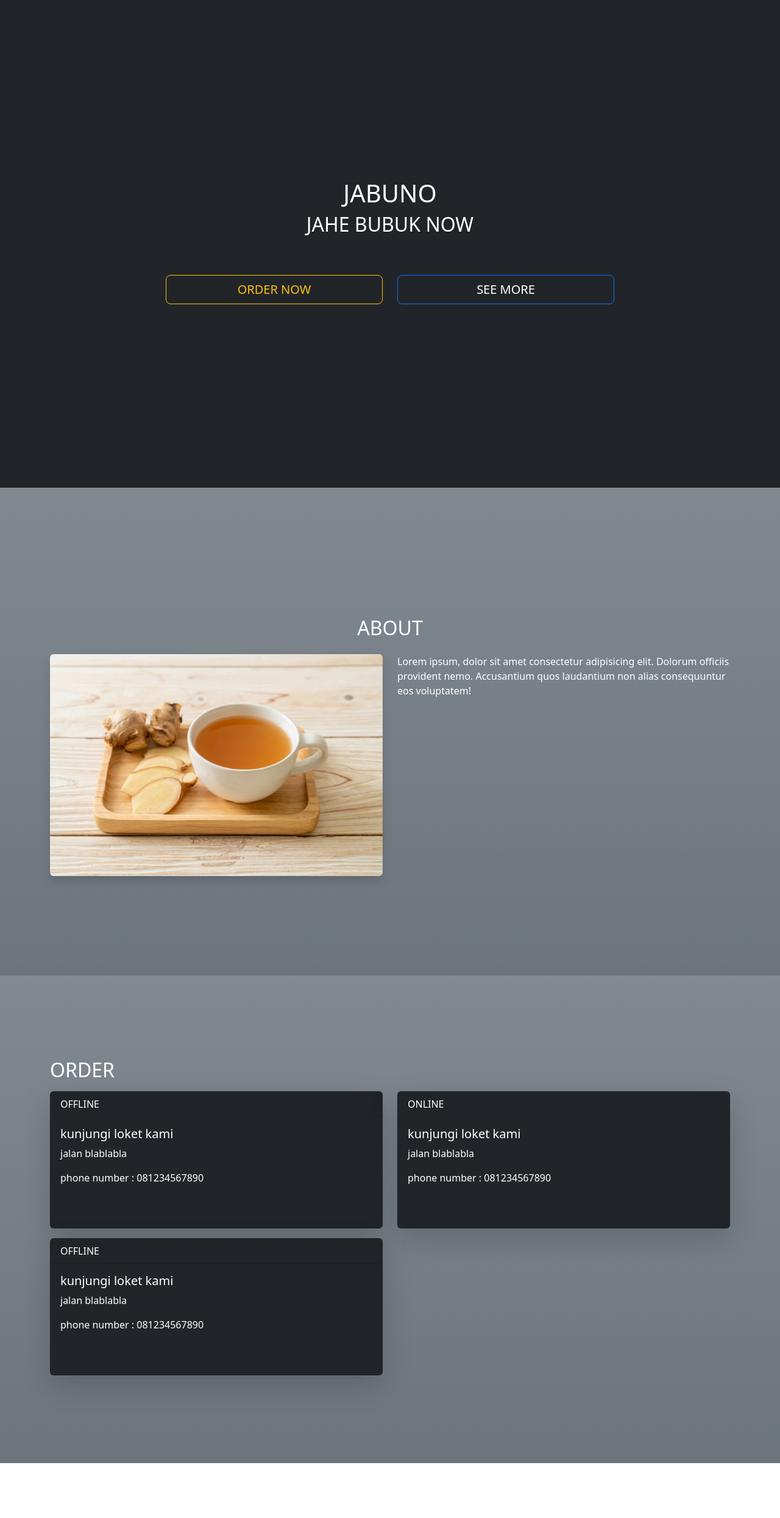
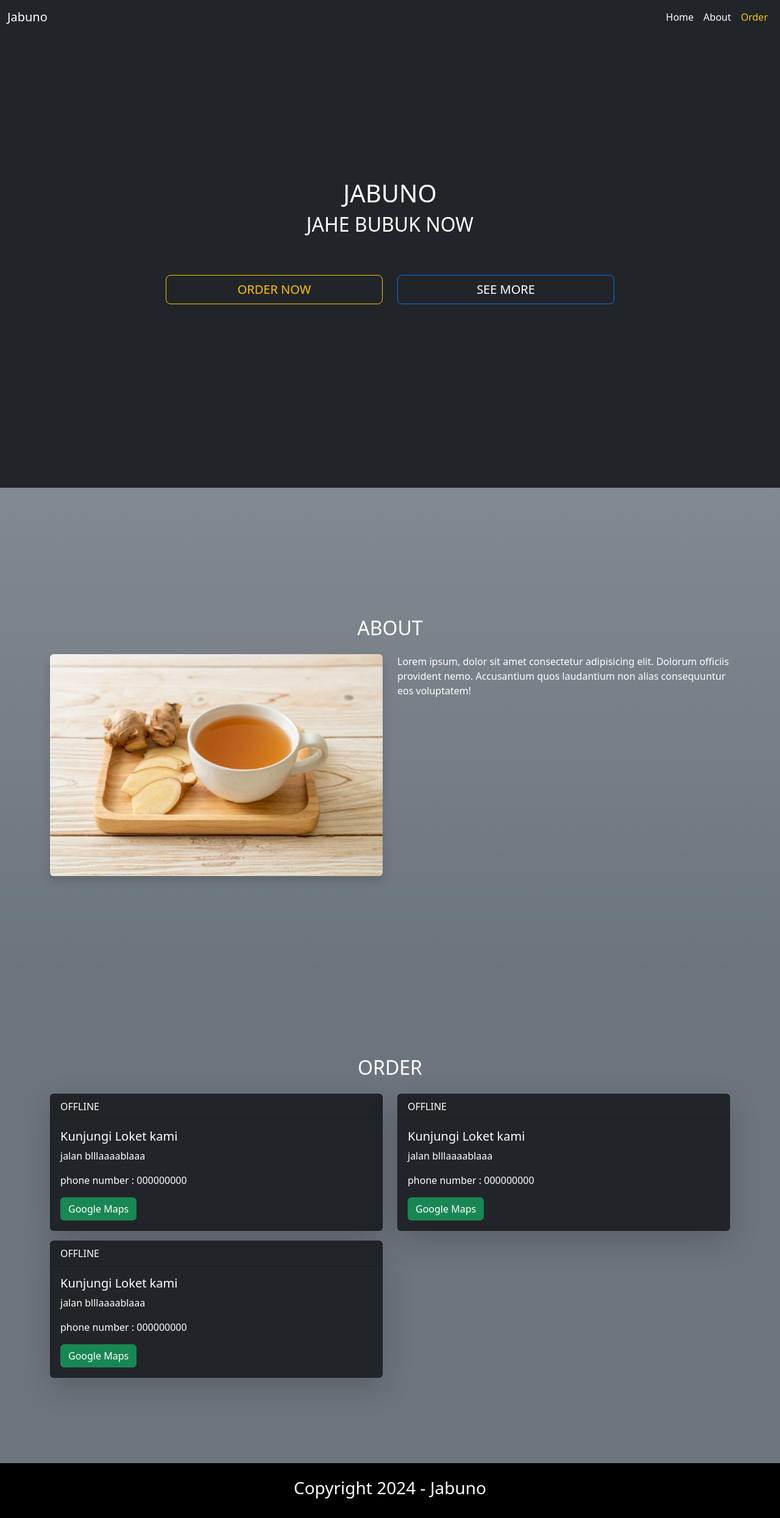
Before and after one commit to Akusalsaaa01/akusalsaaa01.github.io, a plain HTML site: page index.html in a window 1280 px wide. Shown: the whole page at 61% size. Before the commit the page ends 2400 px from the top, so only its background shows below. Drawn offline with nearby package versions, Linux system fonts and the light colour scheme.

Commit message:
Add files via upload

```diff
--- a/index.html
+++ b/index.html
@@ -9,9 +9,40 @@
         .jumbotron, .about, .order{
             min-height: 100vh;
         }
+        .nav-link.active{
+            color: #ffc107 !important;
+        }
     </style>
 </head>
-  <body>
+<body data-bs-spy="scroll" data-bs-target="#navbarNav">
+
+    <nav class="navbar navbar-expand-lg navbar-dark bg-dark fixed-top">
+        <div class="container-fluid">
+            <a href="#" class="navbar-brand text-white">Jabuno</a>
+            <button class="navbar-toggler"
+                    type="button"
+                    data-bs-toggle="collapse"
+                    data-bs-target="#navbarNav"
+                    aria-controls="navbarNav"
+                    aria-expanded="false"
+                    aria-label="Toogle Navigation">
+                    <span class="navbar-toggler-icon"></span>
+            </button>
+            <div class="collapse navbar-collapse justify-content-end text-center" id="navbarNav">
+                <ul class="navbar-nav navbar-pills">
+                    <li class="nav-item">
+                        <a href="#home" class="nav-link active bg-transparent text-white" aria-current="">Home</a>
+                    </li>
+                    <li class="nav-item">
+                        <a href="#about" class="nav-link active bg-transparent text-white">About</a>
+                    </li>
+                    <li class="nav-item">
+                        <a href="#order" class="nav-link active bg-transparent text-white">Order</a>
+                    </li>
+                </ul>
+            </div>
+        </div>
+    </nav>
 
     <section id="home" class="jumbotron bg-dark text-white d-flex flex-column justify-content-center align-items-center text-center">
         <div class="container">
@@ -45,41 +76,42 @@
             </div>
         </div>
     </section>
-    <section id="order" class="order bg-secondary bg-gradient text-white d-flex flex-column justify-content-center align-items-center">
+
+    <section id="order" class="order bg-secondary text-white d-flex flex-column justify-content-center align-items-center">
         <div class="container">
             <div class="row">
-                <h2 clas="text-center">ORDER</h2>
+                <h2 class="text-center pb-2">ORDER</h2>
             </div>
             <div class="row">
                 <div class="col-md-6">
                     <div class="card w-100 bg-dark text-white shadow-lg rounded my-2">
                         <div class="card-header">OFFLINE</div>
                         <div class="card-body">
-                            <h5 class="card-title">kunjungi loket kami</h5>
-                            <p class="card-text">jalan blablabla</p>
-                            <p class="card-text">phone number : 081234567890</p>
-                            <a href="#" class="btn btn-succes">Google Maps</a>
+                            <h5 class="card-title">Kunjungi Loket kami</h5>
+                            <p class="card-text">jalan blllaaaablaaa</p>
+                            <p class="card-text">phone number : 000000000</p>
+                            <a href="#" class="btn btn-success">Google Maps</a>
                         </div>
                     </div>
                 </div>
                 <div class="col-md-6">
                     <div class="card w-100 bg-dark text-white shadow-lg rounded my-2">
-                        <div class="card-header">ONLINE</div>
+                        <div class="card-header">OFFLINE</div>
                         <div class="card-body">
-                            <h5 class="card-title">kunjungi loket kami</h5>
-                            <p class="card-text">jalan blablabla</p>
-                            <p class="card-text">phone number : 081234567890</p>
-                            <a href="#" class="btn btn-succes">Google Maps</a>
+                            <h5 class="card-title">Kunjungi Loket kami</h5>
+                            <p class="card-text">jalan blllaaaablaaa</p>
+                            <p class="card-text">phone number : 000000000</p>
+                            <a href="#" class="btn btn-success">Google Maps</a>
                         </div>
                     </div>
-                </div>  <div class="col-md-6">
+                </div><div class="col-md-6">
                     <div class="card w-100 bg-dark text-white shadow-lg rounded my-2">
                         <div class="card-header">OFFLINE</div>
                         <div class="card-body">
-                            <h5 class="card-title">kunjungi loket kami</h5>
-                            <p class="card-text">jalan blablabla</p>
-                            <p class="card-text">phone number : 081234567890</p>
-                            <a href="#" class="btn btn-succes">Google Maps</a>
+                            <h5 class="card-title">Kunjungi Loket kami</h5>
+                            <p class="card-text">jalan blllaaaablaaa</p>
+                            <p class="card-text">phone number : 000000000</p>
+                            <a href="#" class="btn btn-success">Google Maps</a>
                         </div>
                     </div>
                 </div>
@@ -87,7 +119,19 @@
         </div>
     </section>
 
+    <footer class="bg-black py-4">
+        <h2 class="fs-3 text-center text-white">Copyright 2024 - Jabuno</h2>
+    </footer>
+
     <script src="https://code.jquery.com/jquery-3.7.1.min.js"></script>
-    <script src="https://cdn.jsdelivr.net/npm/bootstrap@5.3.3/dist/js/bootstrap.bundle.min.js" integrity="sha384-YvpcrYf0tY3lHB60NNkmXc5s9fDVZLESaAA55NDzOxhy9GkcIdslK1eN7N6jIeHz" crossorigin="anonymous"></script>
+    <script src="https://cdn.jsdelivr.net/npm/bootstrap@5.3.3/dist/js/bootstrap.bundle.min.js"></script>
+
+    <script>
+        $(document).ready(function() {
+            $('.navbar-nav .nav-link').on('click', function() {
+                $('.navbar-collapse').collapse('hide');
+            });
+        });
+    </script>
 </body>
 </html>
```
